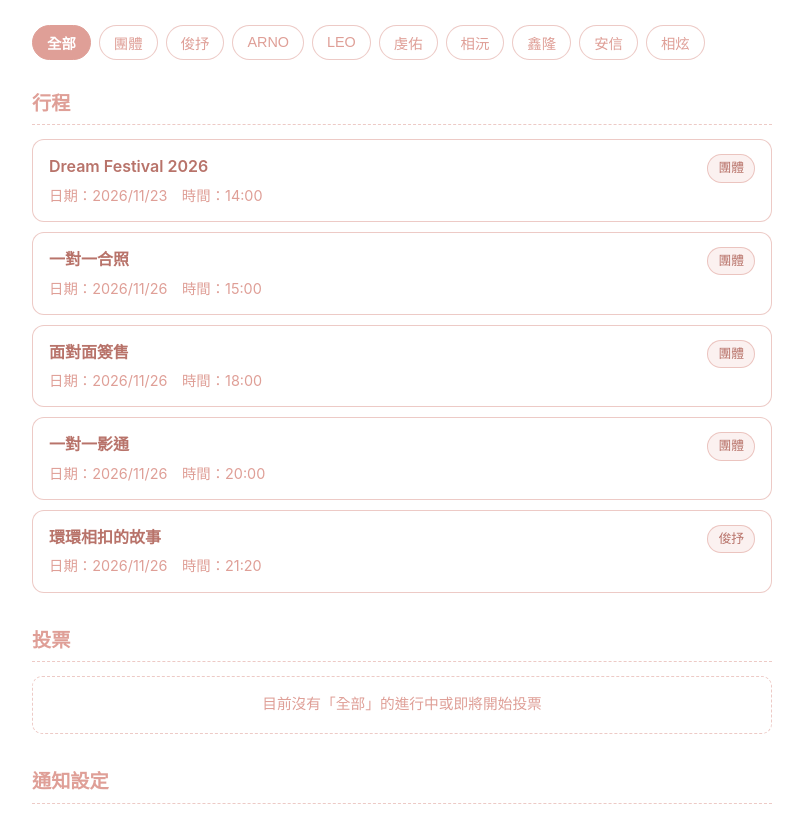
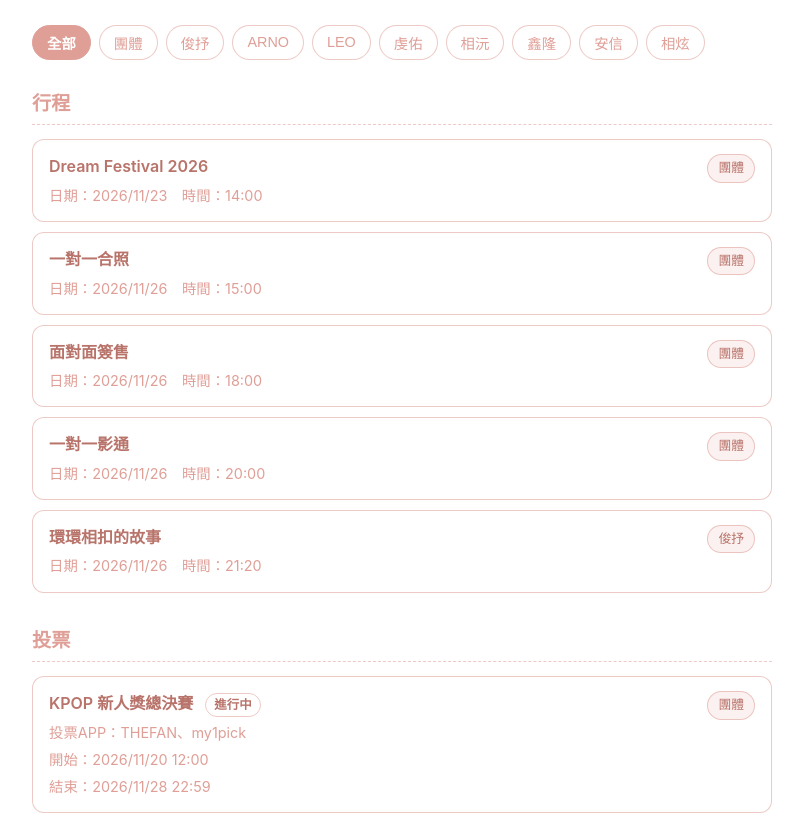
Before and after one commit to ald1a1mem/ALD1-vote, a plain HTML site: page index.html in a window 1280 px wide. Shown: the part 132-948 px from the top of the page, without its empty margins (238-1041 px from the left). Drawn offline with Linux system fonts and the light colour scheme.

Commit message:
Enhance comments and normalize date handling
Updated comments for clarity and improved date normalization in functions.

```diff
--- a/index.html
+++ b/index.html
@@ -301,7 +301,7 @@
       },
     ];
 
-    // 投票資料：投票名稱、投票APP、開始時間、結束時間、標籤（結束時間過了會自動隱藏）
+    // 投票資料：投票名稱、投票APP、開始時間、結束時間、標籤（日期寫 / 或 - 皆可）
     const VOTES = [
       {
         title: "KPOP 新人獎總決賽",
@@ -314,7 +314,11 @@
 
     let selectedTag = "全部";
 
-    // 將行程的日期(YYYY/MM/DD 或 YYYY-MM-DD)與時間(HH:MM)轉為台灣時間 timestamp
+    // 自動把 2026/11/20 轉成 2026-11-20 讓瀏覽器正確讀取
+    function normalizeIso(isoString) {
+      return isoString.replace(/\//g, "-");
+    }
+
     function getScheduleTimestamp(dateStr, timeStr) {
       const normalizedDate = dateStr.replace(/\//g, "-");
       const timePart = timeStr && timeStr.includes(":") ? timeStr : "23:59";
@@ -322,7 +326,7 @@
     }
 
     function formatTaiwanDateTime(isoString) {
-      const date = new Date(isoString);
+      const date = new Date(normalizeIso(isoString));
       return new Intl.DateTimeFormat("zh-TW", {
         timeZone: "Asia/Taipei",
         year: "numeric",
@@ -336,8 +340,8 @@
 
     function getVoteStatus(startIso, endIso) {
       const now = Date.now();
-      const start = new Date(startIso).getTime();
-      const end = new Date(endIso).getTime();
+      const start = new Date(normalizeIso(startIso)).getTime();
+      const end = new Date(normalizeIso(endIso)).getTime();
       if (now < start) return "尚未開始";
       if (now > end) return "已結束";
       return "進行中";
@@ -367,7 +371,6 @@
       const list = document.getElementById("scheduleList");
       const now = Date.now();
 
-      // 先過濾掉已過期的行程，並依時間由近到遠排序
       const upcoming = SCHEDULES
         .filter((item) => getScheduleTimestamp(item.date, item.time) >= now)
         .sort((a, b) => getScheduleTimestamp(a.date, a.time) - getScheduleTimestamp(b.date, b.time));
@@ -396,10 +399,9 @@
       const list = document.getElementById("voteList");
       const now = Date.now();
 
-      // 先過濾掉已結束的投票，並依結束時間由近到遠排序
       const activeVotes = VOTES
-        .filter((item) => new Date(item.endTime).getTime() >= now)
-        .sort((a, b) => new Date(a.endTime).getTime() - new Date(b.endTime).getTime());
+        .filter((item) => new Date(normalizeIso(item.endTime)).getTime() >= now)
+        .sort((a, b) => new Date(normalizeIso(a.endTime)).getTime() - new Date(normalizeIso(b.endTime)).getTime());
 
       const filtered = selectedTag === "全部"
         ? activeVotes
```
